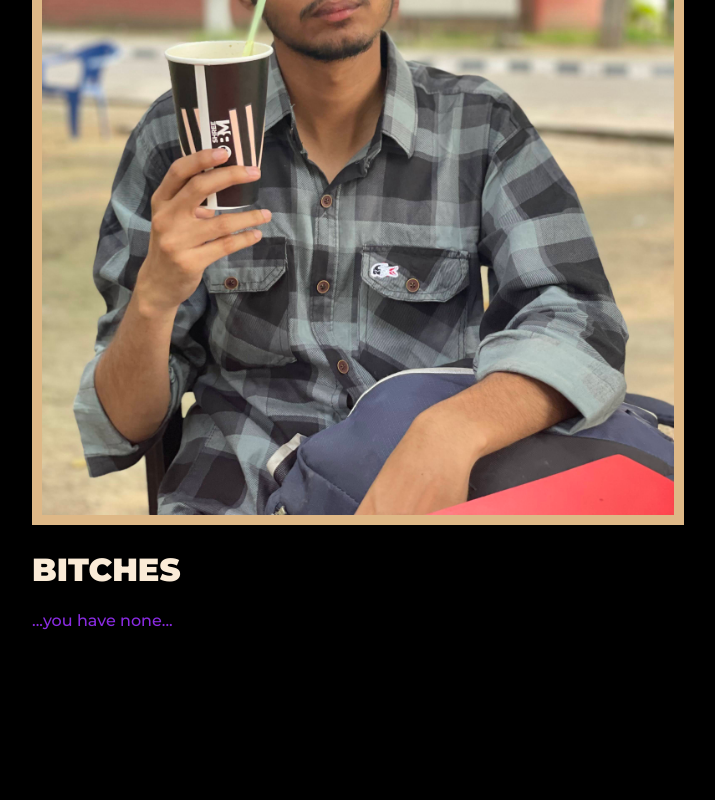
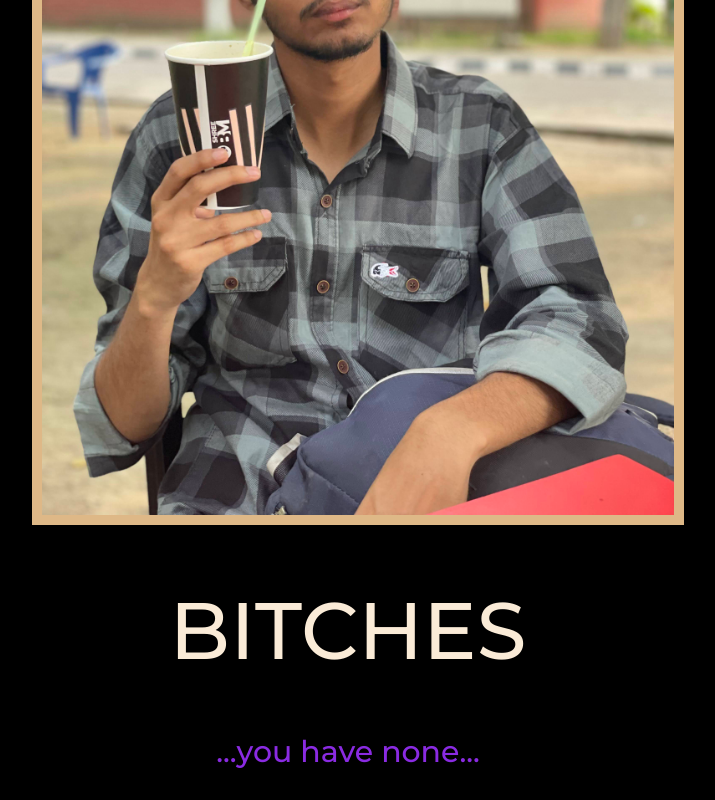
Before and after one commit to mastersarteg/deepikah, a plain HTML site: page index.html in a window 1280 px wide. Shown: the part 346-1146 px from the top of the page, without its empty margins (292-1007 px from the left). Before the commit the page ends 992 px from the top, so only its background shows below. Drawn offline with Linux system fonts and the light colour scheme.

Commit message:
changed the text

```diff
--- a/style.css
+++ b/style.css
@@ -8,8 +8,7 @@ body{
 }
 
 .center{
-    align-items: center;
-    /* text-align: center; */
+    text-align: center;
 }
 
 h1{
@@ -18,6 +17,8 @@ h1{
     font-family: 'Dancing Script', cursive;
     font-family: 'Libre Baskerville', serif;
     font-family: 'Montserrat', sans-serif;
+    font-size: 80px;
+    font-weight: 300;
     }
 
 p{
@@ -26,6 +27,7 @@ p{
     font-family: 'Dancing Script', cursive;
     font-family: 'Libre Baskerville', serif;
     font-family: 'Montserrat', sans-serif;
+    font-size: 30px;
 }
 
 #idiot{
```
